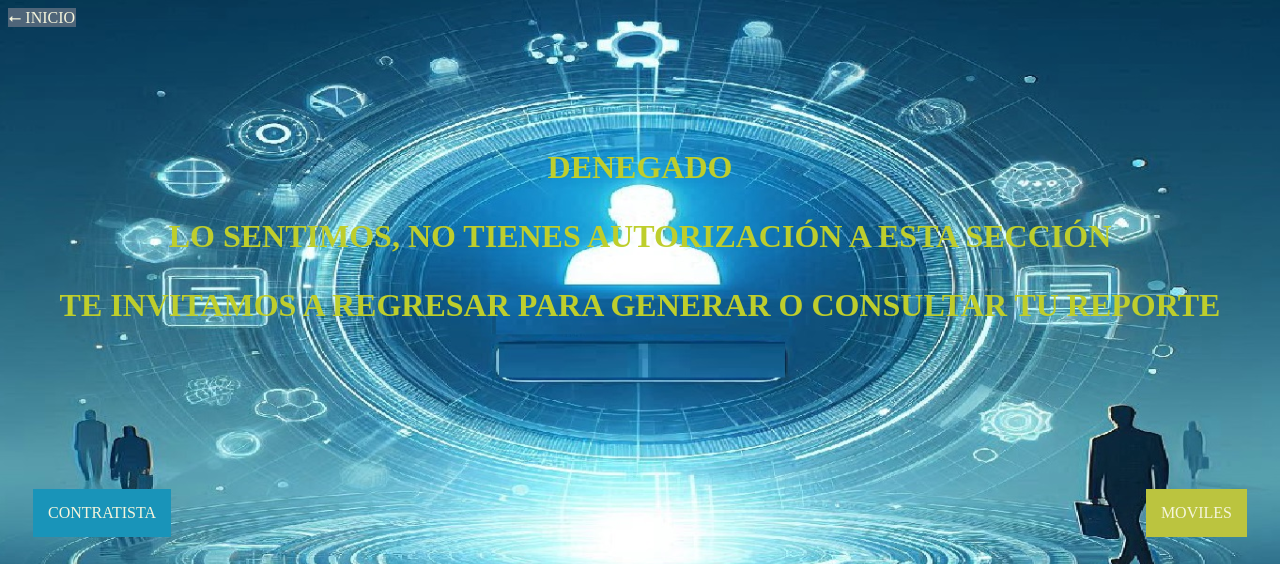
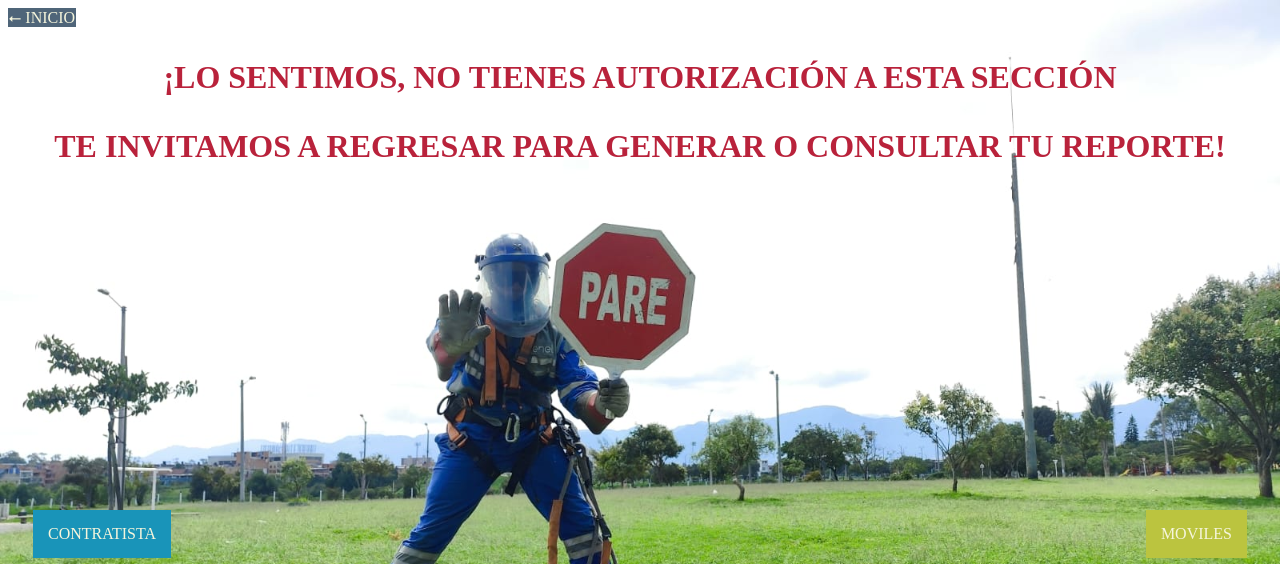
Before and after one commit to FleyNandez/Proyecto, a Flask app: template src/templates/MOD.html in a window 1280 px wide. Shown: the top 564 px of the page. Run offline with Flask 3, Linux system fonts and the light colour scheme; the template is opened without the code that fills it, so the values that code supplies are empty.

Commit message:
actualizado fondo MOD

```diff
--- a/src/templates/MOD.html
+++ b/src/templates/MOD.html
@@ -34,25 +34,27 @@
     <a class="enlace1" href="inicio" id="navbarDropdown" role="button" data-toggle="dropdown" aria-haspopup="true" aria-expanded="false">
         ⭠ INICIO
      </a>
-     <br>
-     <br>
-     <br>
-     <br>
-     <br>
-     <br>
 
 
 
-    <h1 style= "color:rgb(190, 206, 44)" >
-        <p align="center">DENEGADO</p>
+
+    <h1 style= "color:rgb(185, 34, 59)" >
+        <p align="center">¡LO SENTIMOS, NO TIENES AUTORIZACIÓN A ESTA SECCIÓN </p>
     </h1>
-    <h1 style= "color:rgb(190, 206, 44)" >
-        <p align="center">LO SENTIMOS, NO TIENES AUTORIZACIÓN A ESTA SECCIÓN </p>
-    </h1>
-    <h1 style= "color:rgb(190, 206, 44)" >
-        <p align="center">TE INVITAMOS A REGRESAR PARA GENERAR O CONSULTAR TU REPORTE </p>
+    <h1 style= "color:rgb(185, 34, 59)" >
+        <p align="center">TE INVITAMOS A REGRESAR PARA GENERAR O CONSULTAR TU REPORTE! </p>
     </h1>
 
+    <br>
+    <br>
+    <br>
+    <br>
+    <br>
+    <br>
+    <br>
+    <br>
+    <br>
+    <br>
     <br>
     <br>
     <br>
```
Also changed, not shown: src/static/images/no_autorizado.jpeg.
